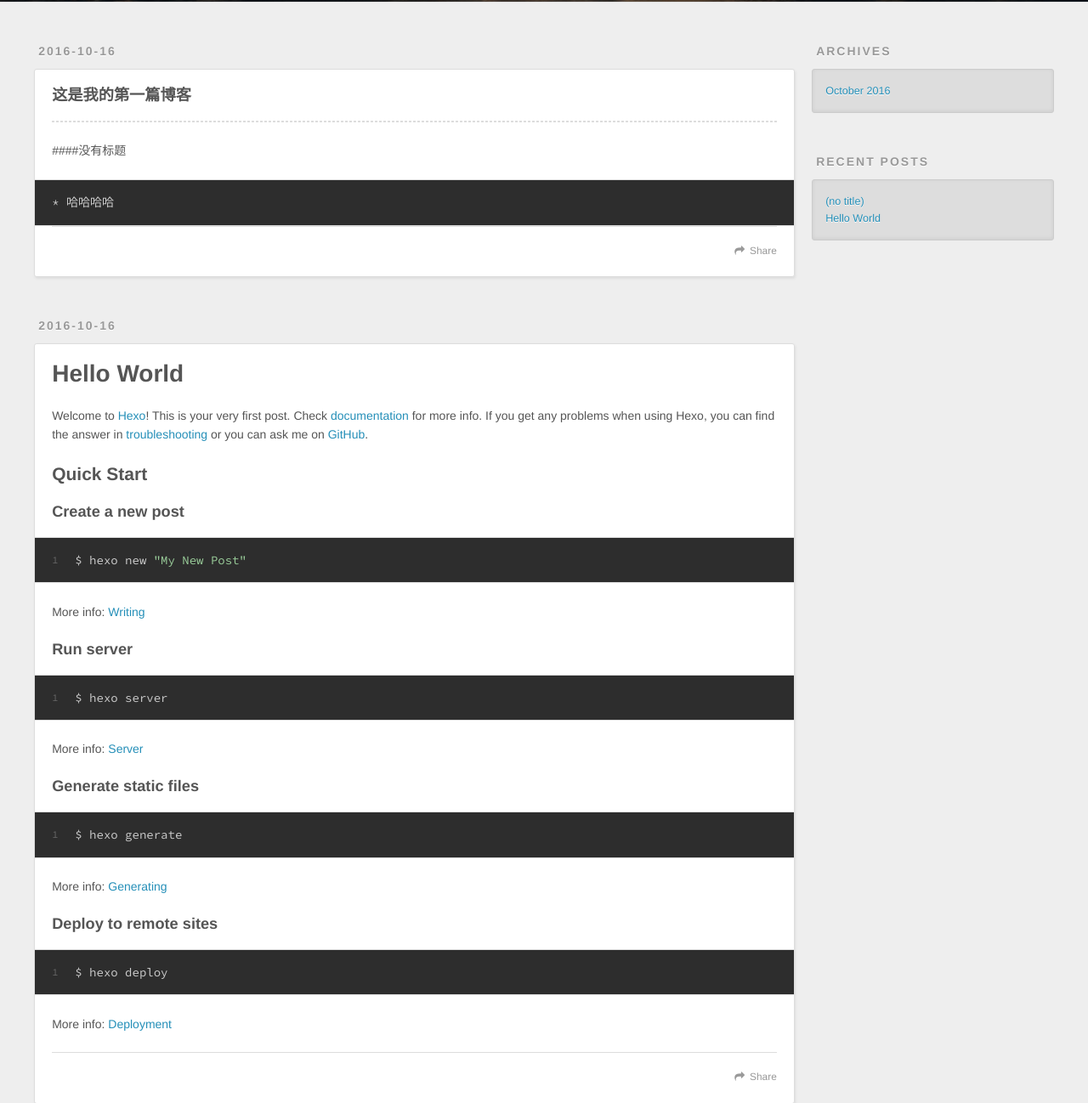
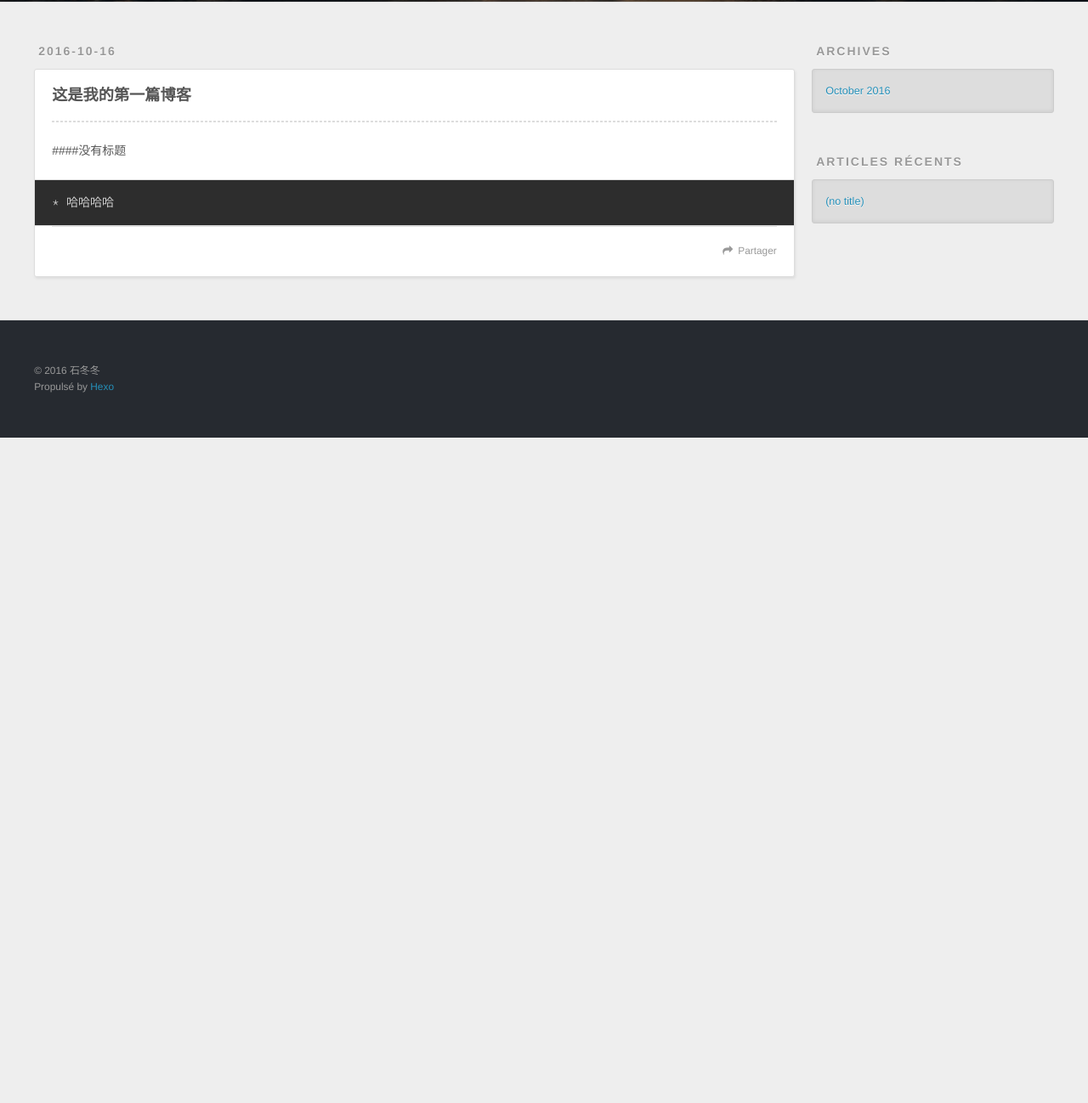
Before and after one commit to winterrain5/winterrain5.github.io, a plain HTML site: page index.html in a window 1280 px wide. Shown: the part 298-1596 px from the top of the page at 85% size. After the commit the page ends 813 px from the top, so only its background shows below. Drawn offline with nearby package versions, Linux system fonts and the light colour scheme.

Commit message:
Site updated: 2016-10-16 20:06:53

```diff
--- a/index.html
+++ b/index.html
@@ -48,9 +48,9 @@
       </nav>
       <nav id="sub-nav">
 
-          <a id="nav-rss-link" class="nav-icon" href="/atom.xml" title="RSS Feed"></a>
+          <a id="nav-rss-link" class="nav-icon" href="/atom.xml" title="Flux RSS"></a>
 
-        <a id="nav-search-btn" class="nav-icon" title="Search"></a>
+        <a id="nav-search-btn" class="nav-icon" title="Rechercher"></a>
       </nav>
       <div id="search-form-wrap">
         <form action="//google.com/search" method="get" accept-charset="UTF-8" class="search-form"><input type="search" name="q" results="0" class="search-form-input" placeholder="Search"><button type="submit" class="search-form-submit">&#xF002;</button><input type="hidden" name="sitesearch" value="http://yoursite.com"></form>
@@ -80,52 +80,7 @@
 
     </div>
     <footer class="article-footer">
-      <a data-url="http://yoursite.com/2016/10/16/postName/" data-id="ciucl4oqu0001s7bhsxalidx1" class="article-share-link">Share</a>
-
-
-    </footer>
-  </div>
-
-</article>
-
-
-
-    <article id="post-hello-world" class="article article-type-post" itemscope itemprop="blogPost">
-  <div class="article-meta">
-    <a href="/2016/10/16/hello-world/" class="article-date">
-  <time datetime="2016-10-16T08:53:29.000Z" itemprop="datePublished">2016-10-16</time>
-</a>
-
-  </div>
-  <div class="article-inner">
-
-
-      <header class="article-header">
-
-
-    <h1 itemprop="name">
-      <a class="article-title" href="/2016/10/16/hello-world/">Hello World</a>
-    </h1>
-
-
-      </header>
-
-    <div class="article-entry" itemprop="articleBody">
-
-        <p>Welcome to <a href="https://hexo.io/" target="_blank" rel="external">Hexo</a>! This is your very first post. Check <a href="https://hexo.io/docs/" target="_blank" rel="external">documentation</a> for more info. If you get any problems when using Hexo, you can find the answer in <a href="https://hexo.io/docs/troubleshooting.html" target="_blank" rel="external">troubleshooting</a> or you can ask me on <a href="https://github.com/hexojs/hexo/issues" target="_blank" rel="external">GitHub</a>.</p>
-<h2 id="Quick-Start"><a href="#Quick-Start" class="headerlink" title="Quick Start"></a>Quick Start</h2><h3 id="Create-a-new-post"><a href="#Create-a-new-post" class="headerlink" title="Create a new post"></a>Create a new post</h3><figure class="highlight bash"><table><tr><td class="gutter"><pre><div class="line">1</div></pre></td><td class="code"><pre><div class="line">$ hexo new <span class="string">"My New Post"</span></div></pre></td></tr></table></figure>
-<p>More info: <a href="https://hexo.io/docs/writing.html" target="_blank" rel="external">Writing</a></p>
-<h3 id="Run-server"><a href="#Run-server" class="headerlink" title="Run server"></a>Run server</h3><figure class="highlight bash"><table><tr><td class="gutter"><pre><div class="line">1</div></pre></td><td class="code"><pre><div class="line">$ hexo server</div></pre></td></tr></table></figure>
-<p>More info: <a href="https://hexo.io/docs/server.html" target="_blank" rel="external">Server</a></p>
-<h3 id="Generate-static-files"><a href="#Generate-static-files" class="headerlink" title="Generate static files"></a>Generate static files</h3><figure class="highlight bash"><table><tr><td class="gutter"><pre><div class="line">1</div></pre></td><td class="code"><pre><div class="line">$ hexo generate</div></pre></td></tr></table></figure>
-<p>More info: <a href="https://hexo.io/docs/generating.html" target="_blank" rel="external">Generating</a></p>
-<h3 id="Deploy-to-remote-sites"><a href="#Deploy-to-remote-sites" class="headerlink" title="Deploy to remote sites"></a>Deploy to remote sites</h3><figure class="highlight bash"><table><tr><td class="gutter"><pre><div class="line">1</div></pre></td><td class="code"><pre><div class="line">$ hexo deploy</div></pre></td></tr></table></figure>
-<p>More info: <a href="https://hexo.io/docs/deployment.html" target="_blank" rel="external">Deployment</a></p>
-
-
-    </div>
-    <footer class="article-footer">
-      <a data-url="http://yoursite.com/2016/10/16/hello-world/" data-id="ciucl4oqo0000s7bh47iu0kov" class="article-share-link">Share</a>
+      <a data-url="http://yoursite.com/2016/10/16/postName/" data-id="ciucl6twp0000smbh3eawcx44" class="article-share-link">Partager</a>
 
 
     </footer>
@@ -160,16 +115,12 @@
 
 
   <div class="widget-wrap">
-    <h3 class="widget-title">Recent Posts</h3>
+    <h3 class="widget-title">Articles récents</h3>
     <div class="widget">
       <ul>
 
           <li>
             <a href="/2016/10/16/postName/">(no title)</a>
-          </li>
-
-          <li>
-            <a href="/2016/10/16/hello-world/">Hello World</a>
           </li>
 
       </ul>
@@ -185,7 +136,7 @@
   <div class="outer">
     <div id="footer-info" class="inner">
       &copy; 2016 石冬冬<br>
-      Powered by <a href="http://hexo.io/" target="_blank">Hexo</a>
+      Propulsé by <a href="http://hexo.io/" target="_blank">Hexo</a>
     </div>
   </div>
 </footer>
```
Also changed, not shown: 2016/10/16/postName/index.html (+5 -19 lines), archives/2016/10/index.html (+4 -27 lines), archives/2016/index.html (+4 -27 lines), archives/index.html (+4 -27 lines).
